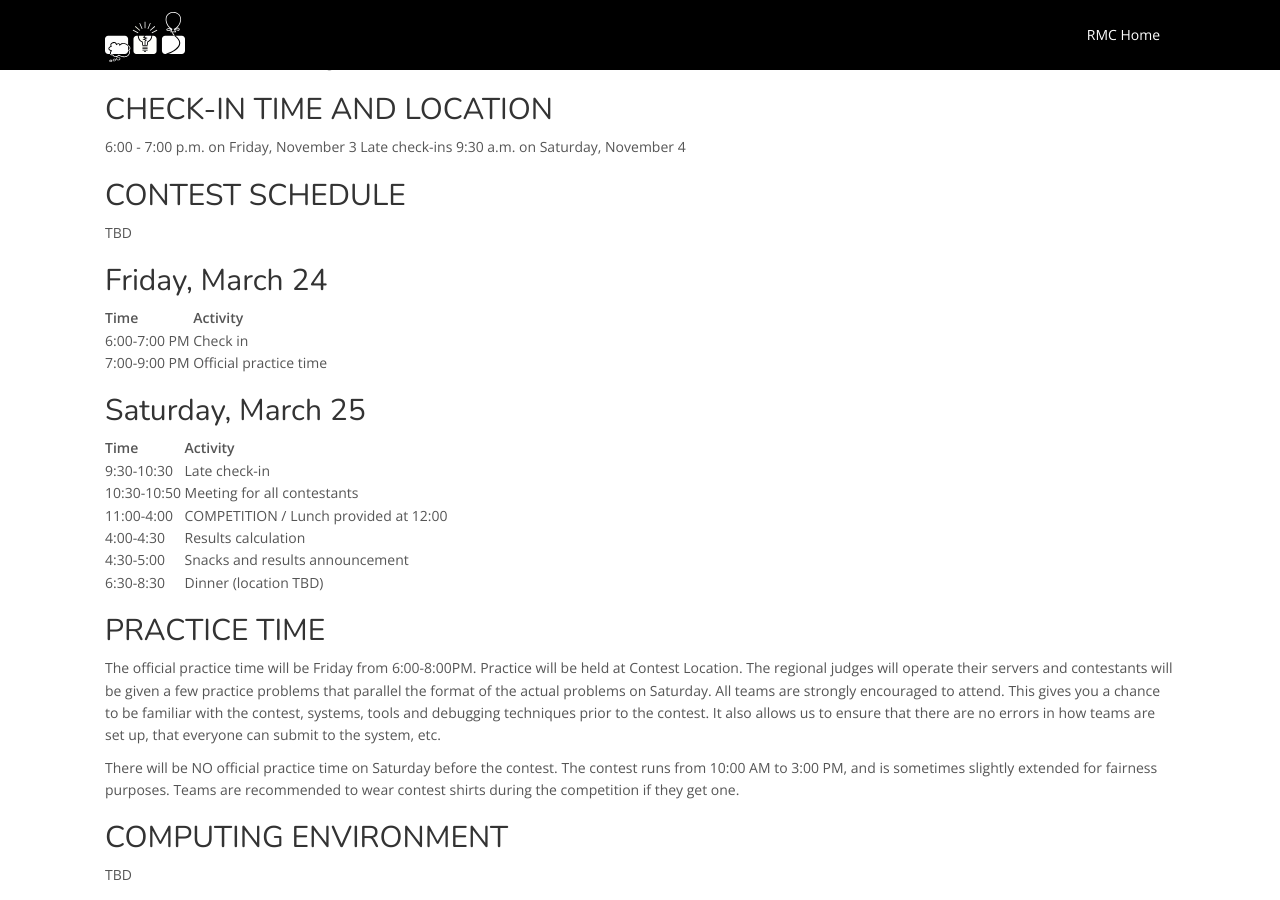
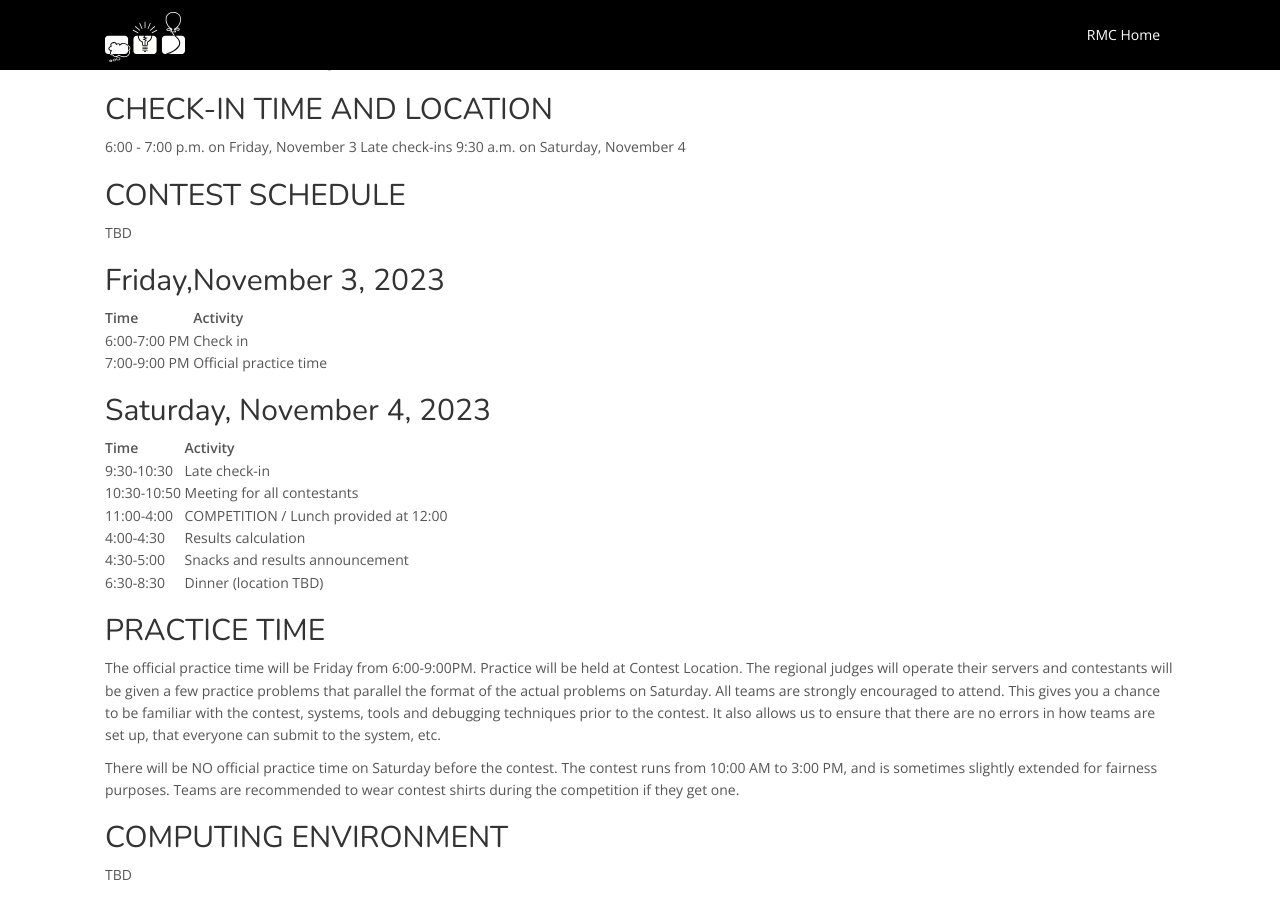
Before and after one commit to icpc/na-rocky-mountain-web, a Jekyll site: the page built from docs/mt/index.md, in a window 1280 px wide and 900 px high, scrolled down 442 px. Built offline with Jekyll 4.4.1, drawn with Linux system fonts in a browser that asks for light colours; nearby versions of some CDN libraries; our own code applies the rules of GitHub Pages for plain Markdown files.

Commit message:
index.md

```diff
--- a/docs/mt/index.md
+++ b/docs/mt/index.md
@@ -27,14 +27,14 @@ Late check-ins 9:30 a.m. on Saturday, November 4
 ## CONTEST SCHEDULE
 
 TBD
-## Friday, March 24
+## Friday,November 3, 2023
 
 | Time         |     | Activity                |
 | ------------ | --- | ----------------------- |
 | 6:00-7:00 PM |     | Check in                |
 | 7:00-9:00 PM |     | Official practice time  |
 
-## Saturday, March 25
+## Saturday, November 4, 2023
 
 | Time       |     | Activity                              |
 | ---------- | --- | ------------------------------------- |
@@ -47,7 +47,7 @@ TBD
 
 ## PRACTICE TIME
 
-The official practice time will be Friday from 6:00-8:00PM. Practice will be held at Contest Location. The regional judges will operate their servers and contestants will be given a few practice problems that parallel the format of the actual problems on Saturday. All teams are strongly encouraged to attend. This gives you a chance to be familiar with the contest, systems, tools and debugging techniques prior to the contest.  It also allows us to ensure that there are no errors in how teams are set up, that everyone can submit to the system, etc.
+The official practice time will be Friday from 6:00-9:00PM. Practice will be held at Contest Location. The regional judges will operate their servers and contestants will be given a few practice problems that parallel the format of the actual problems on Saturday. All teams are strongly encouraged to attend. This gives you a chance to be familiar with the contest, systems, tools and debugging techniques prior to the contest.  It also allows us to ensure that there are no errors in how teams are set up, that everyone can submit to the system, etc.
 
 There will be NO official practice time on Saturday before the contest.
 The contest runs from 10:00 AM to 3:00 PM, and is sometimes slightly extended for fairness purposes. Teams are recommended to wear contest shirts during the competition if they get one.
```
